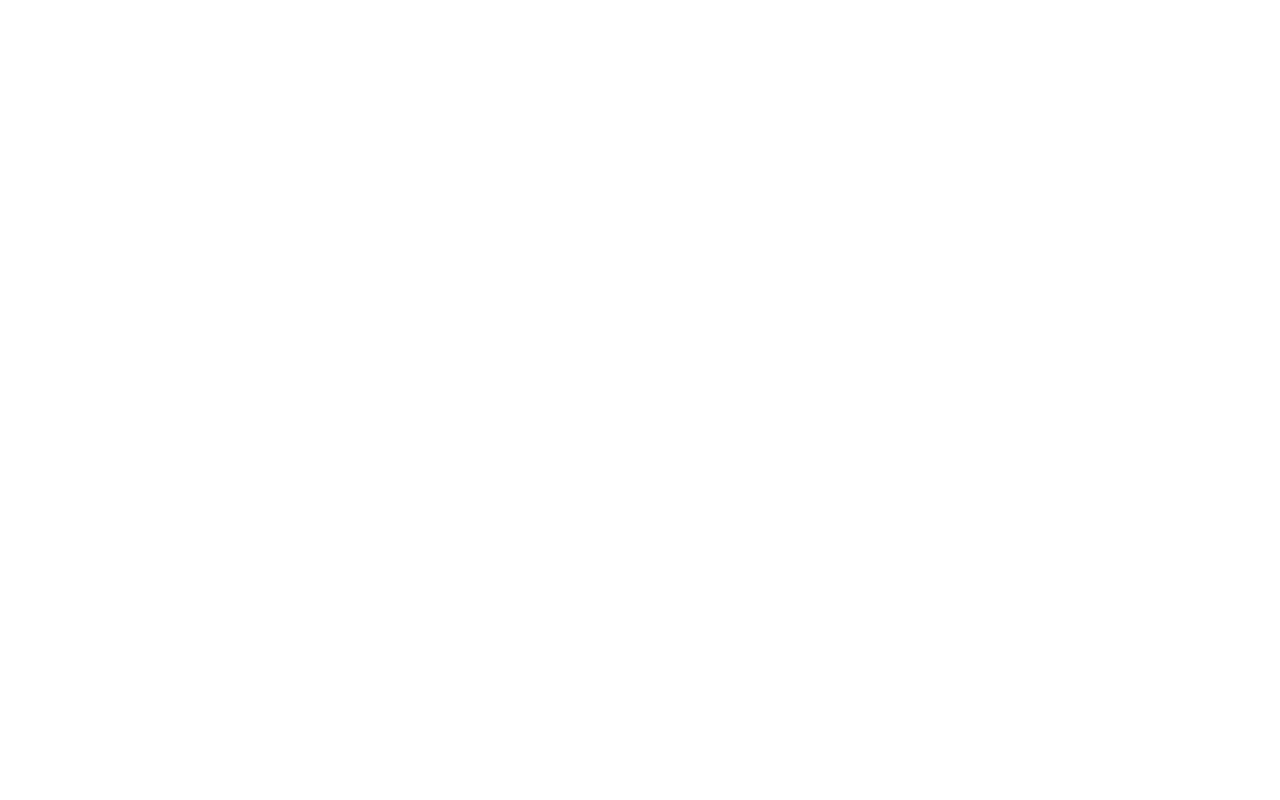
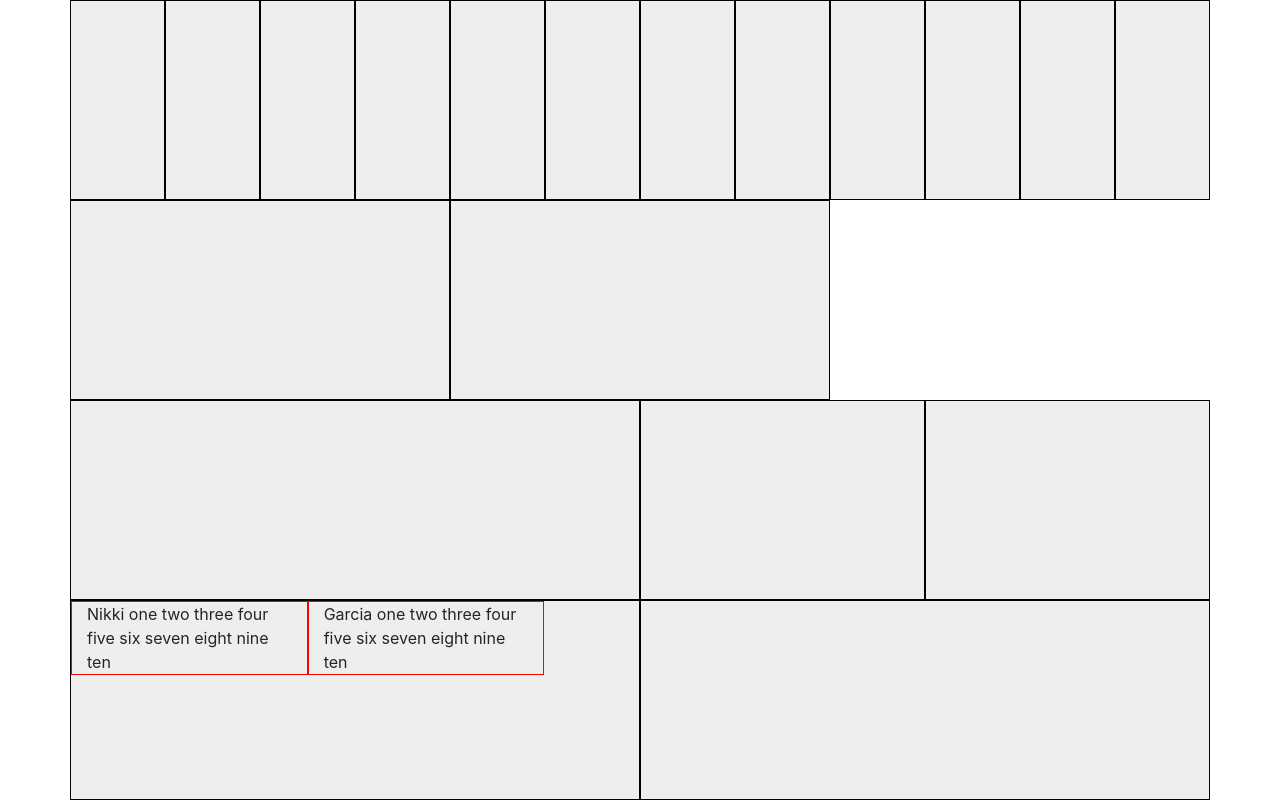
Before and after one commit to nikkigarcia/bootstrap-4-example, a plain HTML site: page index.html in a window 1280 px wide. Drawn offline with nearby package versions, Linux system fonts and the light colour scheme.

Commit message:
basic grid examples using contianer, rows, and columns

```diff
--- a/css/styles.css
+++ b/css/styles.css
@@ -0,0 +1,8 @@
+.box{
+    border: 1px solid black;
+    height: 200px;
+    background-color: #eee;
+}
+.box-new{
+    border: 1px solid red;
+}
--- a/index.html
+++ b/index.html
@@ -9,6 +9,40 @@
     <title>Bootstrap Example</title>
 </head>
 <body>
+    <div class="container">
+        <div class="row">
+            <div class="col box"></div>
+            <div class="col box"></div>
+            <div class="col box"></div>
+            <div class="col box"></div>
+            <div class="col box"></div>
+            <div class="col box"></div>
+            <div class="col box"></div>
+            <div class="col box"></div>
+            <div class="col box"></div>
+            <div class="col box"></div>
+            <div class="col box"></div>
+            <div class="col box"></div>
+        </div>
+        <div class="row">
+            <div class="col box col-md-4"></div>
+            <div class="col box col-md-4"></div>
+        </div>
+        <div class="row">
+            <div class="col box col-sm-8 col-lg-6"></div>
+            <div class="col box col-sm-3"></div>
+            <div class="col box col-sm-6 col-lg-3"></div>
+        </div>
+        <div class="row">
+            <div class="col box">
+                <div class="row">
+                    <div class="col-md-5 box-new">Nikki one two three four five six seven eight nine ten</div>
+                    <div class="col-md-5 box-new">Garcia one two three four five six seven eight nine ten</div>
+                </div>
+            </div>
+            <div class="col box"></div>
+        </div>
+    </div>
 
 </body>
 </html>
```
